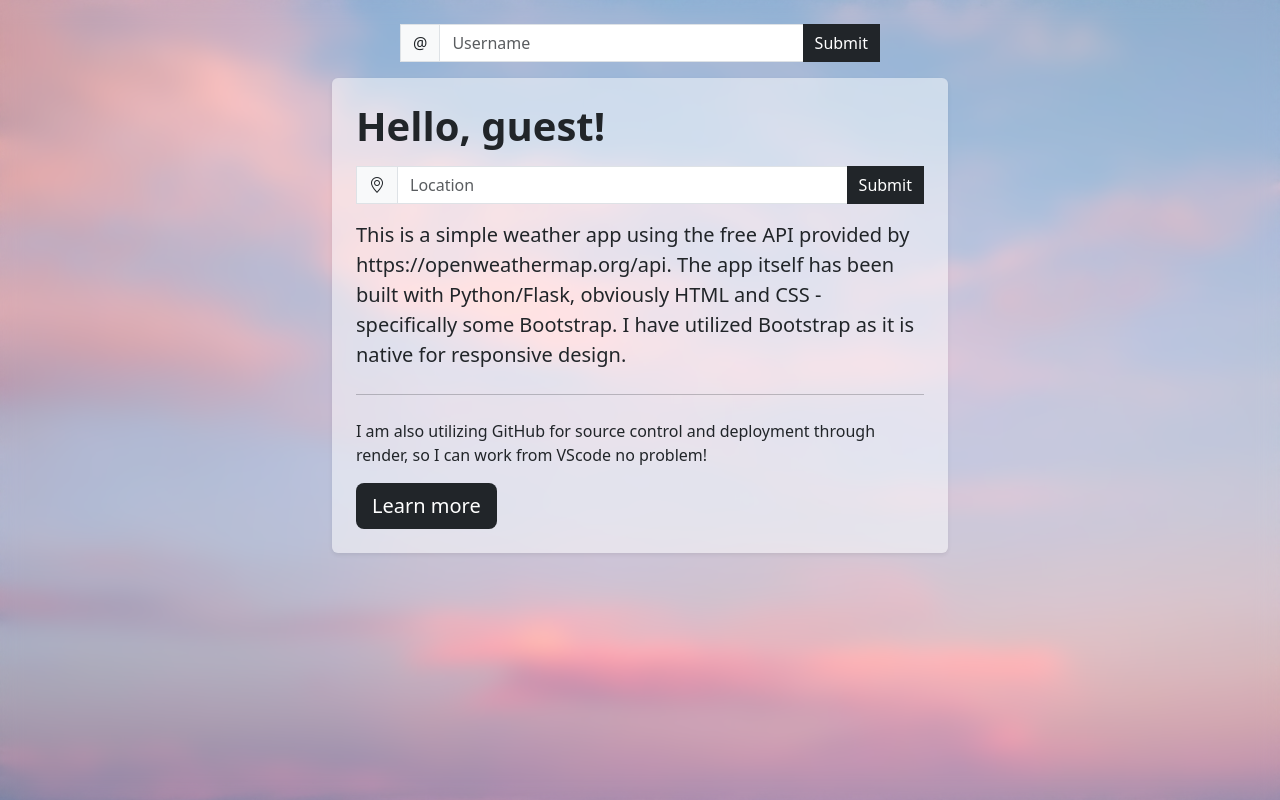
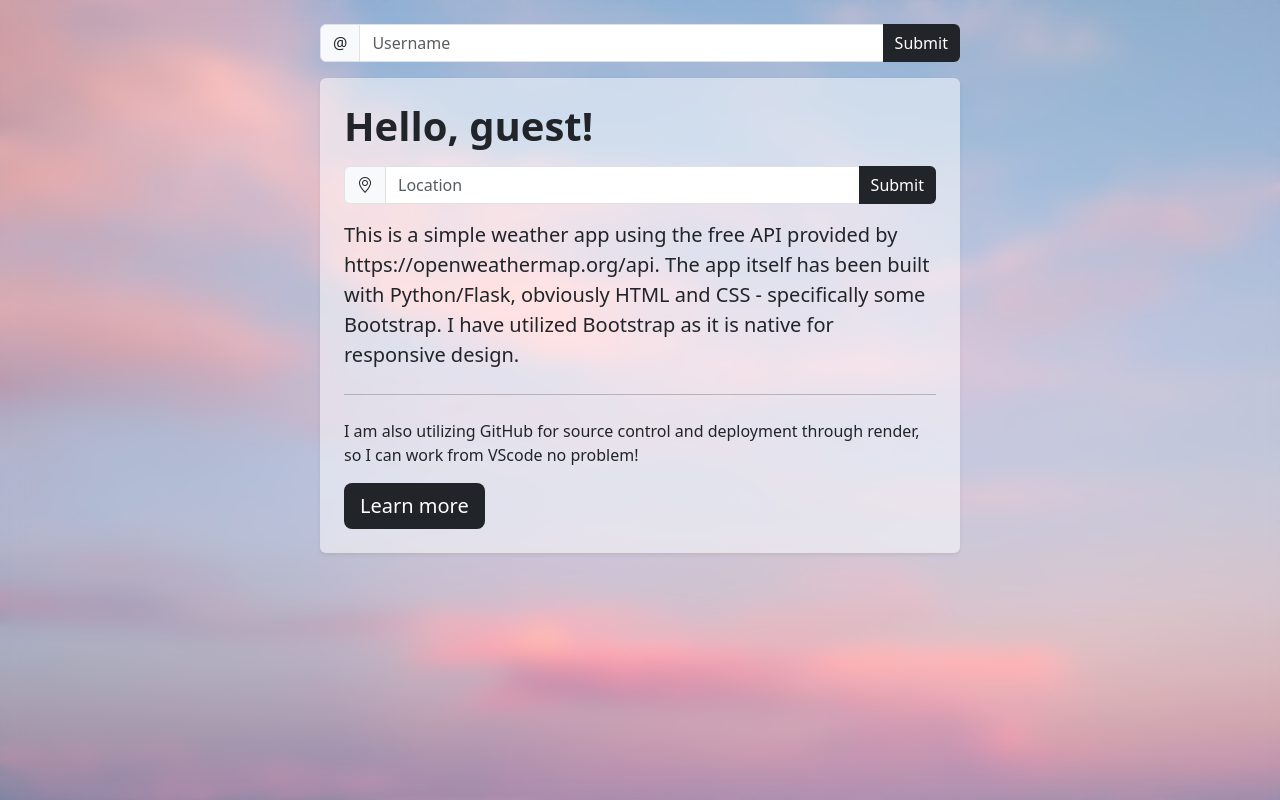
Before and after one commit to FEDavid/flask-weather, a Flask app: page / in a window 1280 px wide. Run offline with Flask 3, Linux system fonts and the light colour scheme.

Commit message:
Minor UI changes and removal of unneeded files.

```diff
--- a/api/app.py
+++ b/api/app.py
@@ -15,6 +15,7 @@ import os
 from api.weather import get_weather
 
 app = Flask(__name__, static_folder="../static", template_folder="../templates")
+app.config['TEMPLATES_AUTO_RELOAD'] = True
 
 location = ""
 display = "none"
--- a/static/css/main.css
+++ b/static/css/main.css
@@ -14,6 +14,7 @@ html, body {
 
 body{
     padding: 1.5rem 0 1.5rem 0;
+    min-width: 400px;
 }
 
 #main_container{
--- a/templates/index.html
+++ b/templates/index.html
@@ -14,24 +14,24 @@
 </head>
 
 <body>
-
   <!-- CONTAINER -->
   <div class="container pt-4" id="main_container">
     <!-- CONTENT -->
 
     <!-- GET USER'S NAME -->
     <form action='/set_name' method="POST">
-      <div class="input-group mx-auto w-75">
+      <div class="input-group mx-auto w-100">
         <div class="input-group-prepend border-0">
-          <span class="input-group-text rounded-0" id="basic-addon1">@</span>
+          <span class="input-group-text rounded-start rounded-0" id="basic-addon1">@</span>
         </div>
-        <input type="text" class="form-control" placeholder="Username" aria-label="Username" aria-describedby="basic-addon1" id="user_name" name="user_name">
-        <input class="btn btn-primary rounded-0 border-0 bg-dark" type="submit" value="Submit">
+        <input type="text" class="form-control" placeholder="Username" aria-label="Username"
+          aria-describedby="basic-addon1" for="user_name" type="text" id="user_name" name="user_name">
+        <input class="btn btn-primary rounded-lg border-0 bg-dark" type="submit" value="Submit">
       </div>
     </form>
     <!-- GET USER'S NAME -->
 
-    <div class="container-xl pt-3" style="width: 100%;">
+    <div class="container-xl p-0 pt-3" style="width: 100%;">
       <div class="row d-flex flex-wrap-reverse">
         <!-- LEFT COLUMN -->
         <div class="col leftCol">
@@ -40,10 +40,11 @@
             <form action='/get_weather' method="POST">
               <div class="input-group mx-auto my-3">
                 <div class="input-group-prepend">
-                  <span class="input-group-text rounded-0" id="basic-addon1"><i class="bi bi-geo-alt"></i></span>
+                  <span class="input-group-text rounded-start rounded-0" id="basic-addon1"><i class="bi bi-geo-alt"></i></span>
                 </div>
-                <input type="text" class="form-control" placeholder="Location" aria-label="Location" aria-describedby="basic-addon1" id="location" name="location">
-                <input class="btn btn-primary rounded-0 border-0 bg-dark" type="submit" value="Submit">
+                <input type="text" class="form-control" placeholder="Location" aria-label="Location"
+                  aria-describedby="basic-addon1" for="location" type="text" id="location" name="location">
+                <input class="btn btn-primary rounded-end border-0 bg-dark" type="submit" value="Submit">
               </div>
             </form>
             <p class="lead">This is a simple weather app using the free API provided by https://openweathermap.org/api. The app itself has been built with Python/Flask, obviously HTML and CSS - specifically some Bootstrap. I have utilized Bootstrap as it is native for responsive design. </p>
@@ -57,11 +58,12 @@
         <!-- LEFT COLUMN -->
 
         <!-- RIGHT COLUMN -->
+        <!-- @ts-ignore  -->
         <div class="col-xl-4 mb-4" style="display: {{ display }};" id="weather_container">
           <div class="card p-4 shadow-sm p-3 border-0 appBG" style="width: 100%; height: 100%;" id="weather_card">
             <i class="{{ weather_icon }} weatherIcon align-self-center"></i>
             <div class="card-body py-0 d-flex flex-column justify-content-between" style="text-align: center;">
-              <div>
+              <div class="mb-4">
                 <h1 class="card-title mb-4 boldHead">{{ location }}</h1>
                 <ul class="weather_details">
                   <li>Description:<br> {{ desc_out }}</li>
```
Also changed, not shown: api/templates/index.html (deleted, +0 -90 lines).
